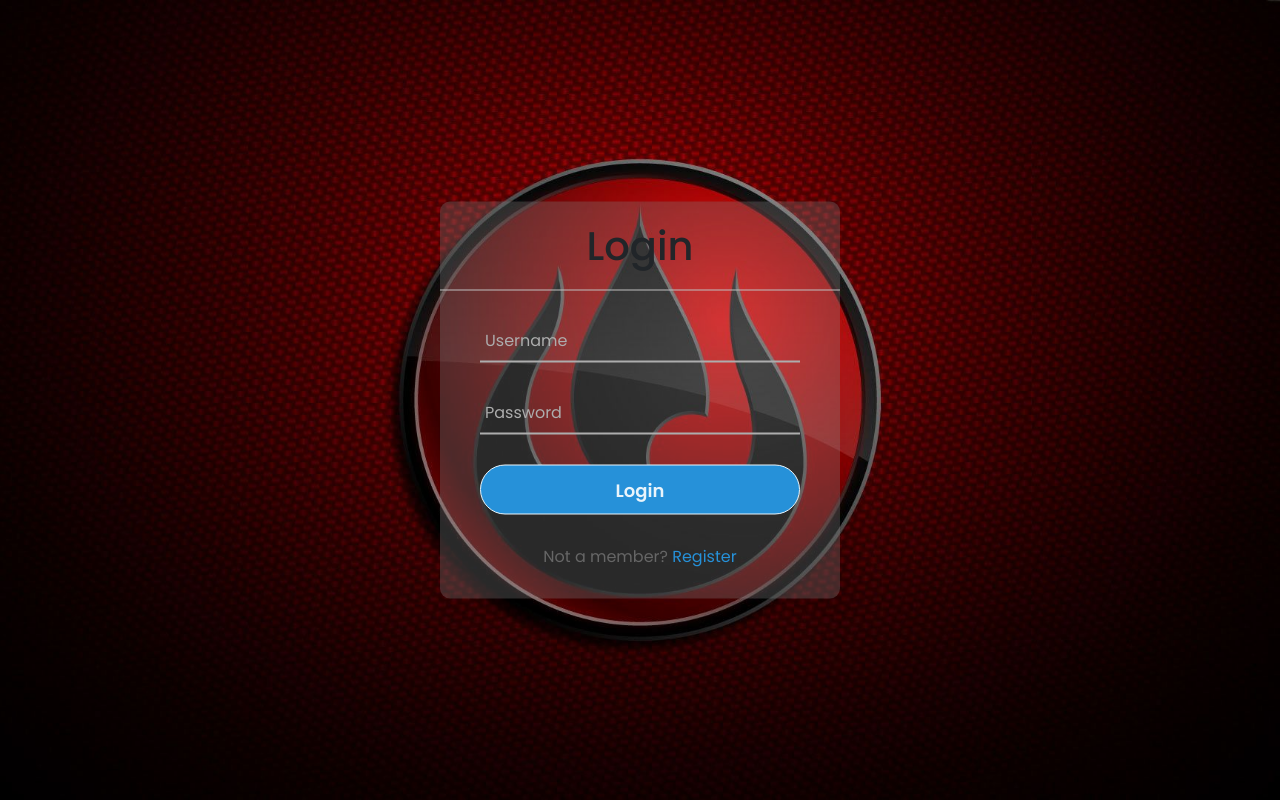
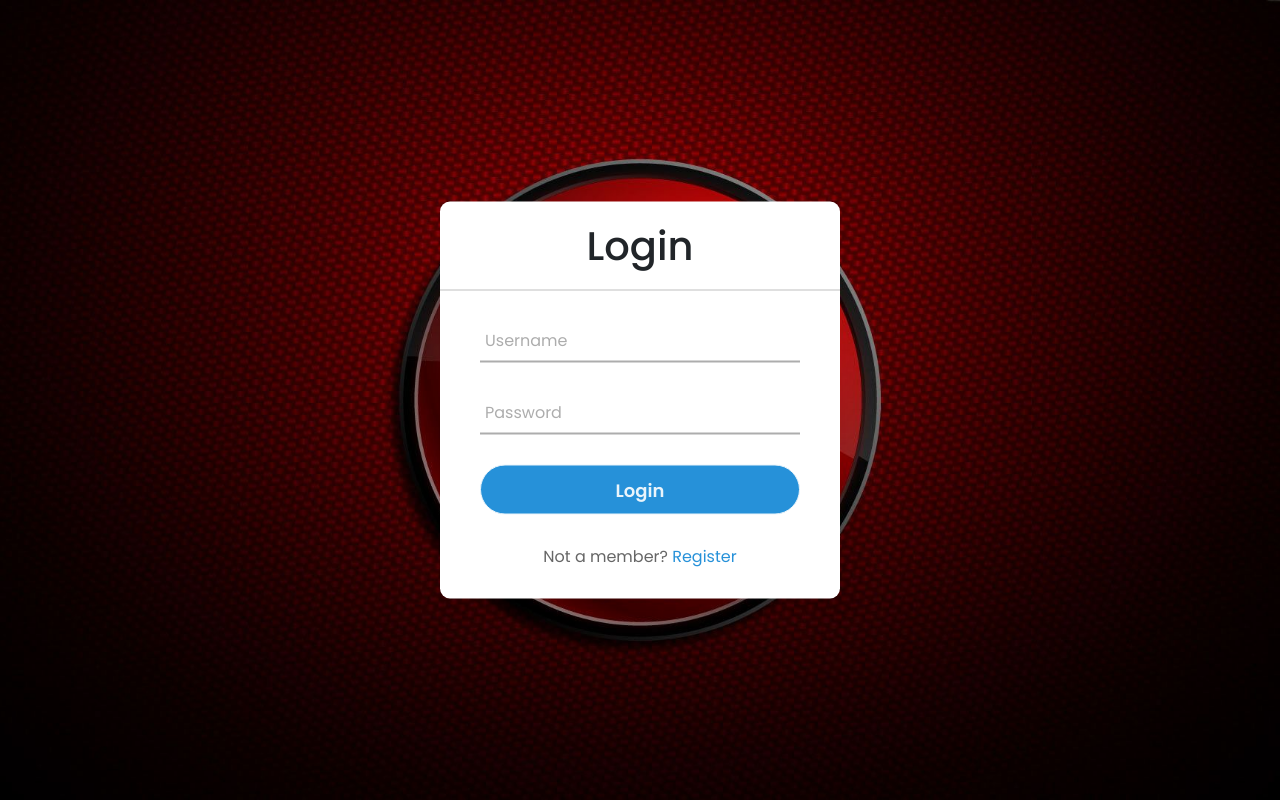
Before and after one commit to jheiser41261/Project2_Hawky, an Angular app in the folder src/main/resources/hawky-application/: page / in a window 1280 px wide. Built offline with nearby package versions, Linux system fonts and the light colour scheme; no server answers.

Commit message:
fixed readability

```diff
--- a/src/main/resources/hawky-application/src/app/components/sessions/login/login.component.css
+++ b/src/main/resources/hawky-application/src/app/components/sessions/login/login.component.css
@@ -22,7 +22,7 @@ body{
   background: white;
   border-radius: 10px;
   box-shadow: 10px 10px 15px rgba(0,0,0,0.05);
-  background-color: rgba(124, 124, 124, .33);
+  background-color: white;
 }
 .center h1{
   text-align: center;
--- a/src/main/resources/hawky-application/src/app/components/sessions/register/register.component.css
+++ b/src/main/resources/hawky-application/src/app/components/sessions/register/register.component.css
@@ -24,7 +24,7 @@ body{
   padding: 25px 30px;
   border-radius: 5px;
   box-shadow: 0 5px 10px rgba(0,0,0,0.15);
-  background-color: rgba(124, 124, 124, .33);
+  background-color: white;
 }
 .container .title{
   font-size: 25px;
```
